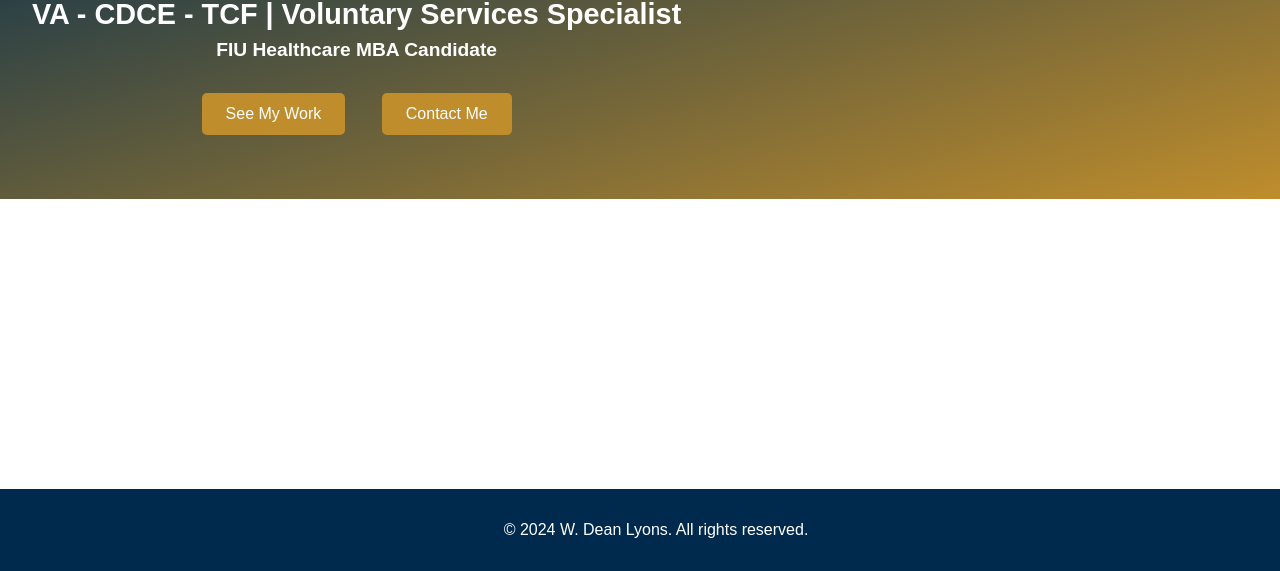
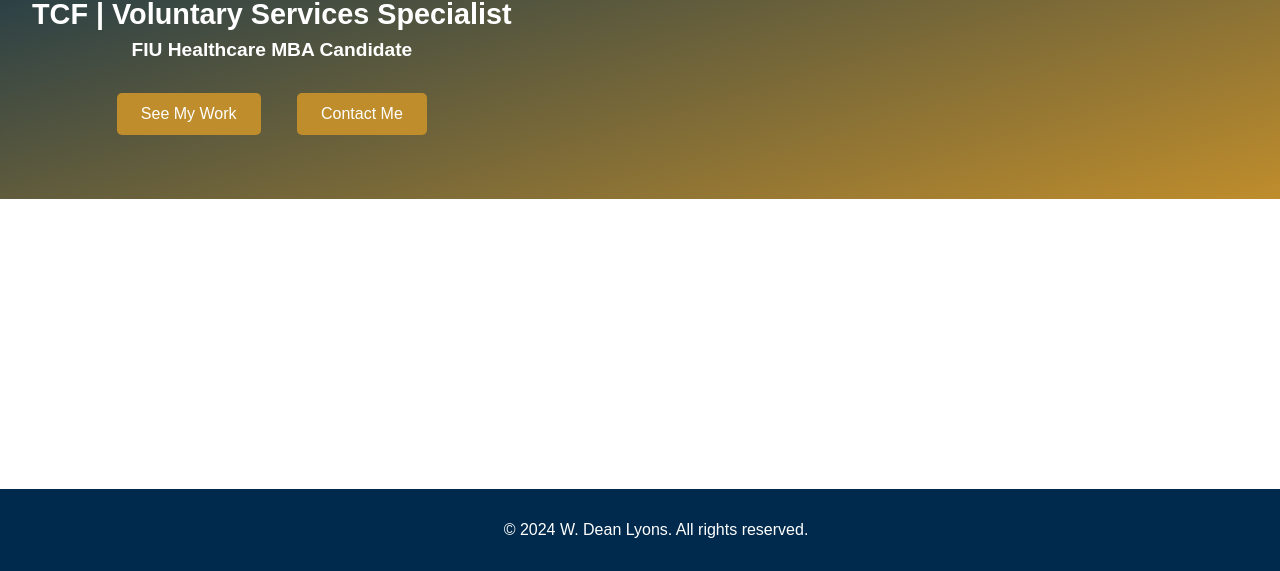
Before and after one commit to WDeanLyons/WDeanLyons.github.io, a plain HTML site: page index.html in a window 1280 px wide. Shown: the part 229-800 px from the top of the page. Drawn offline with Linux system fonts and the light colour scheme.

Commit message:
Update index.html
remove va cdce

```diff
--- a/index.html
+++ b/index.html
@@ -24,7 +24,7 @@
         <div class="hero-content">
             <p>Thank you for visiting</p>
             <h1>I'm Dean Lyons</h1>
-            <h2>VA - CDCE - TCF | Voluntary Services Specialist</h2>
+            <h2>TCF | Voluntary Services Specialist</h2>
             <h3>FIU Healthcare MBA Candidate</h3>
             <div class="cta-buttons">
                 <a href="projects.html" class="cta-button">See My Work</a>
```
